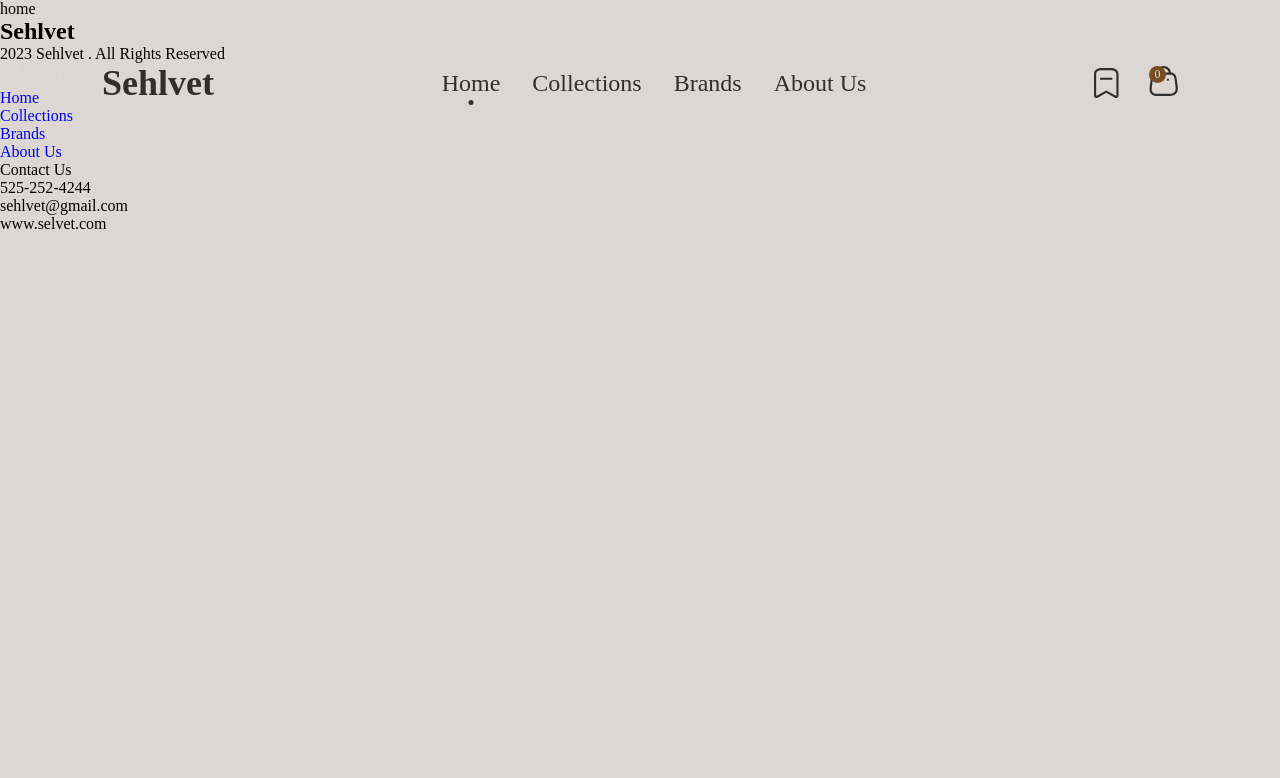
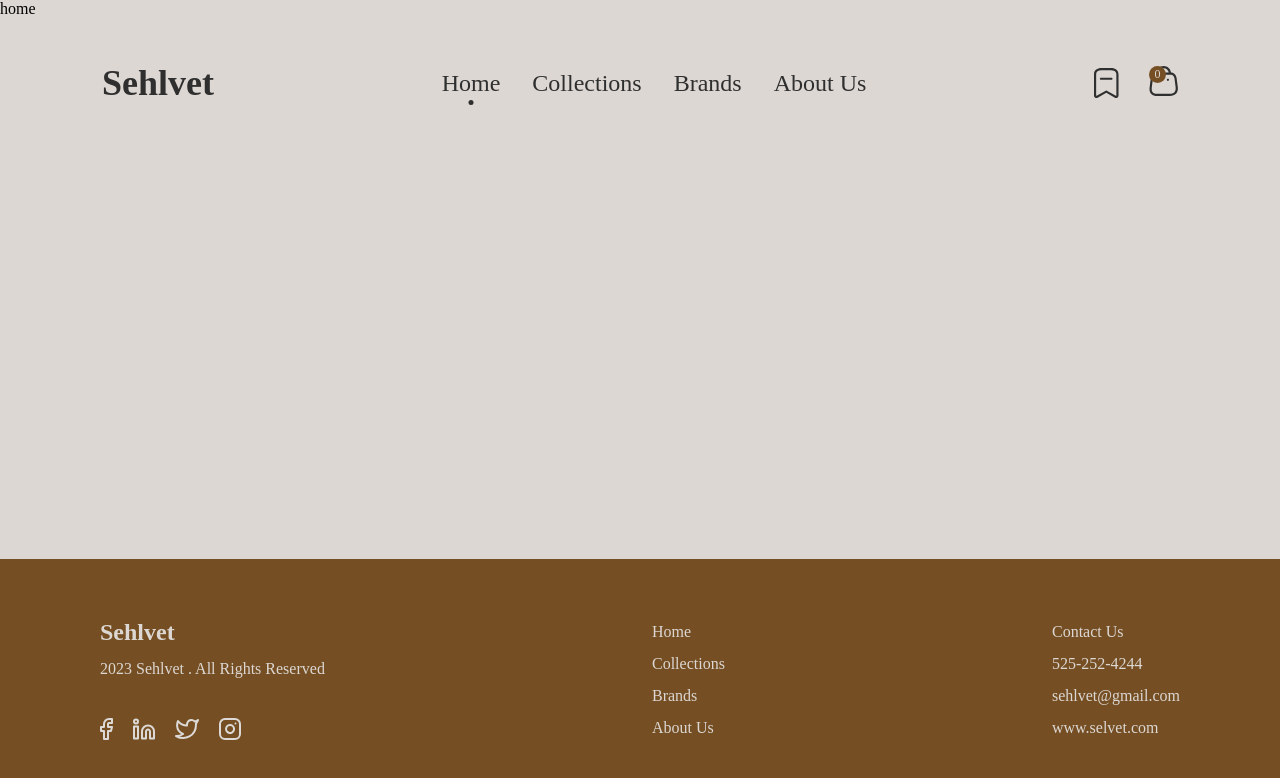
Before and after one commit to KiwiScreams/Sehlvet-landing-page, a React (Vite) app: page / in a window 1280 px wide. Shown: the top 778 px of the page. Built offline with nearby package versions, Linux system fonts and the light colour scheme.

Commit message:
footer styles

```diff
--- a/src/components/shared/footer/Footer.css
+++ b/src/components/shared/footer/Footer.css
@@ -0,0 +1,40 @@
+footer
+{
+    width: 100%;
+    background-color: var(--brown-clr);
+    padding: 60px 100px;
+    display: flex;
+    justify-content: space-between;
+    align-items: center;
+    position: absolute;
+    bottom: 0;
+}
+footer h2
+{
+    color: var(--light-brown-clr);
+    font-size: var(--font-size-24px);
+    margin-bottom: 14px;
+}
+footer p
+{
+    color: var(--light-brown-clr);
+    font-size: var(--font-size-16px);
+    margin-bottom: 40px;
+}
+footer .soc-icons
+{
+    display: flex;
+    gap: 20px;
+}
+footer ul
+{
+    display: flex;
+    flex-direction: column;
+    gap: 14px;
+}
+footer ul li,
+footer ul li a
+{
+    color: var(--light-brown-clr);
+    font-size: var(--font-size-16px);
+}
--- a/src/index.css
+++ b/src/index.css
@@ -17,6 +17,7 @@
   --brown-clr: #754F23;
   --light-brown-clr: #DCD7D3;
   --font-size-36px: 36px;
+  --font-size-16px: 16px;
   --font-size-12px: 12px;
   --font-size-24px: 24px;
   --font-size-18px: 18px;
```
